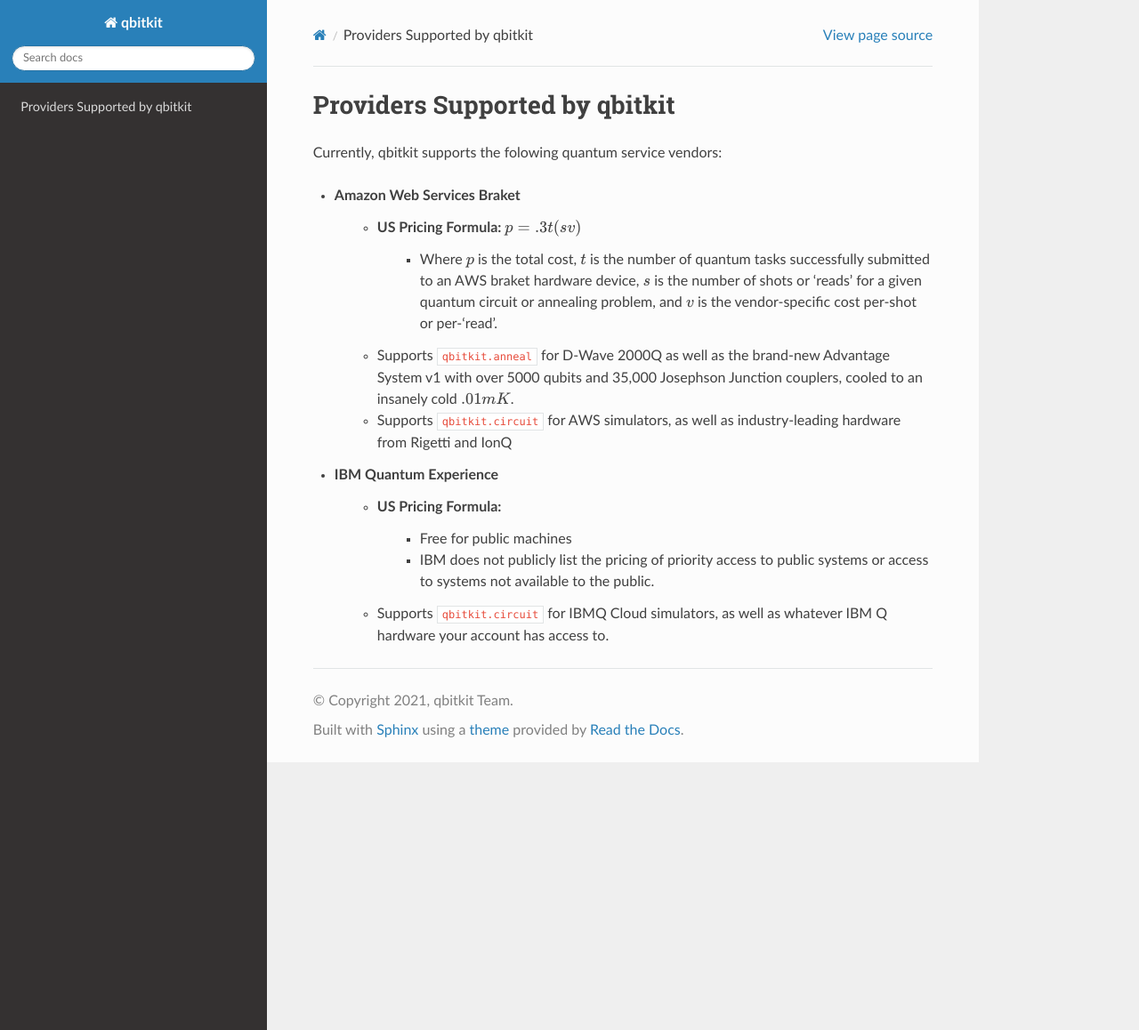
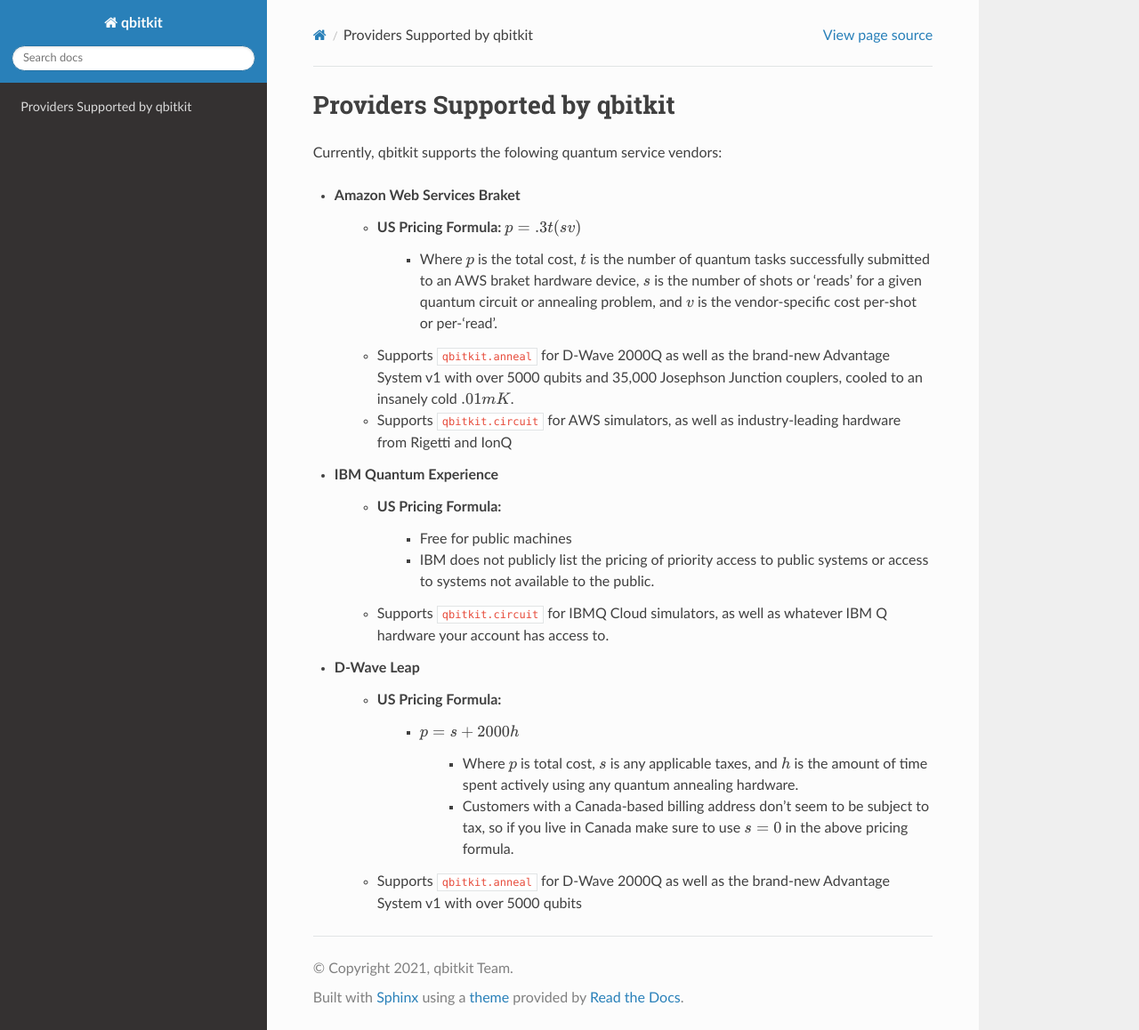
Before and after one commit to qbitkit/qbitkit, a Sphinx documentation site: the page built from doc/sphinx/providers.rst, in a window 1280 px wide and 1158 px high. Shown: the whole window at 89% size. Built offline with Sphinx 7.4.7 and the Read the Docs theme 2.0.0, drawn with Linux system fonts in a browser that asks for light colours.

Commit message:
:new: Document D-Wave Leap Provider

```diff
--- a/doc/sphinx/providers.rst
+++ b/doc/sphinx/providers.rst
@@ -14,3 +14,10 @@
         * Free for public machines
         * IBM does not publicly list the pricing of priority access to public systems or access to systems not available to the public.
     * Supports ``qbitkit.circuit`` for IBMQ Cloud simulators, as well as whatever IBM Q hardware your account has access to.
+
+* D-Wave Leap
+    * US Pricing Formula:
+        * :math:`p=s+2000h`
+            * Where :math:`p` is total cost, :math:`s` is any applicable taxes, and :math:`h` is the amount of time spent actively using any quantum annealing hardware.
+            * Customers with a Canada-based billing address don't seem to be subject to tax, so if you live in Canada make sure to use :math:`s=0` in the above pricing formula.
+    * Supports ``qbitkit.anneal`` for D-Wave 2000Q as well as the brand-new Advantage System v1 with over 5000 qubits
```
